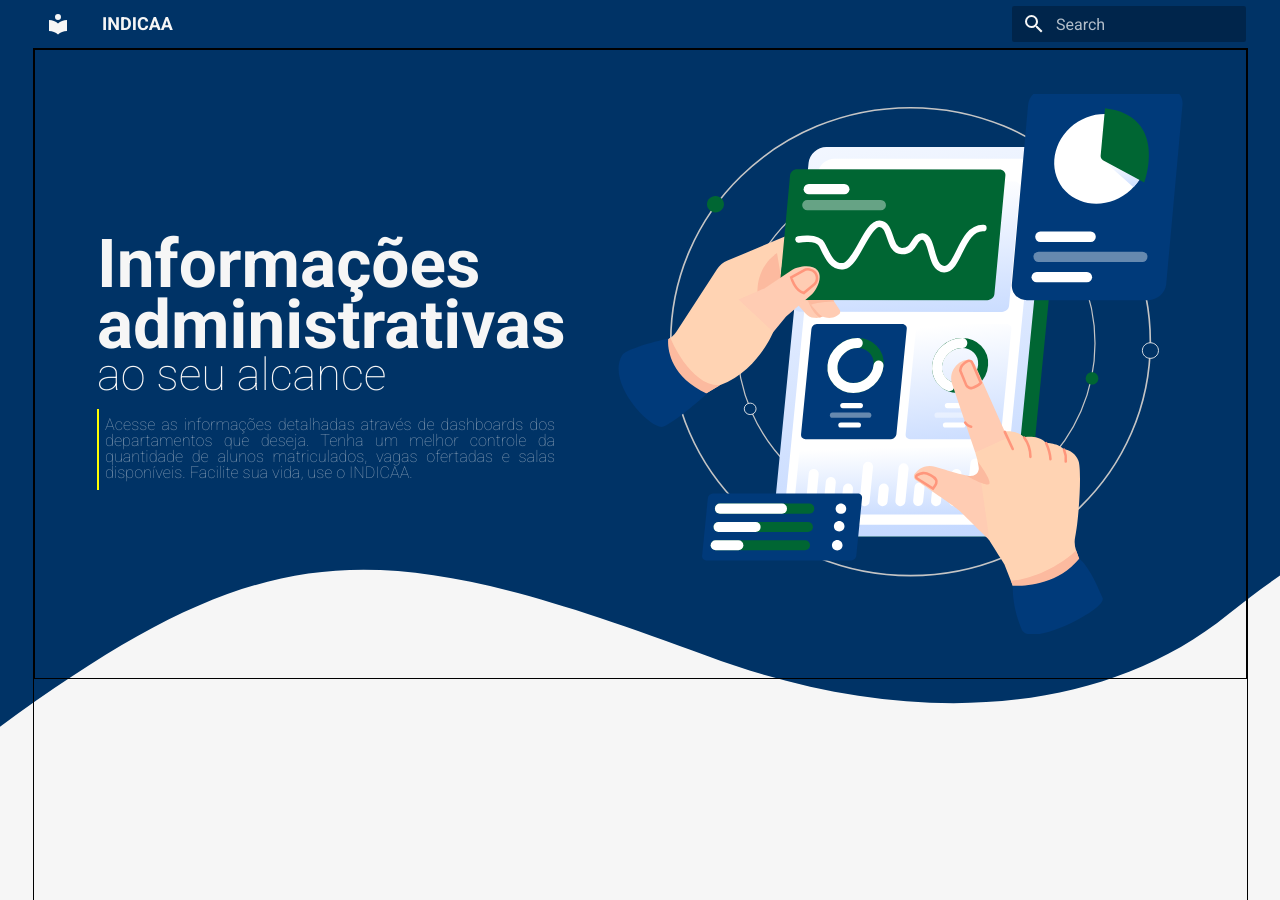
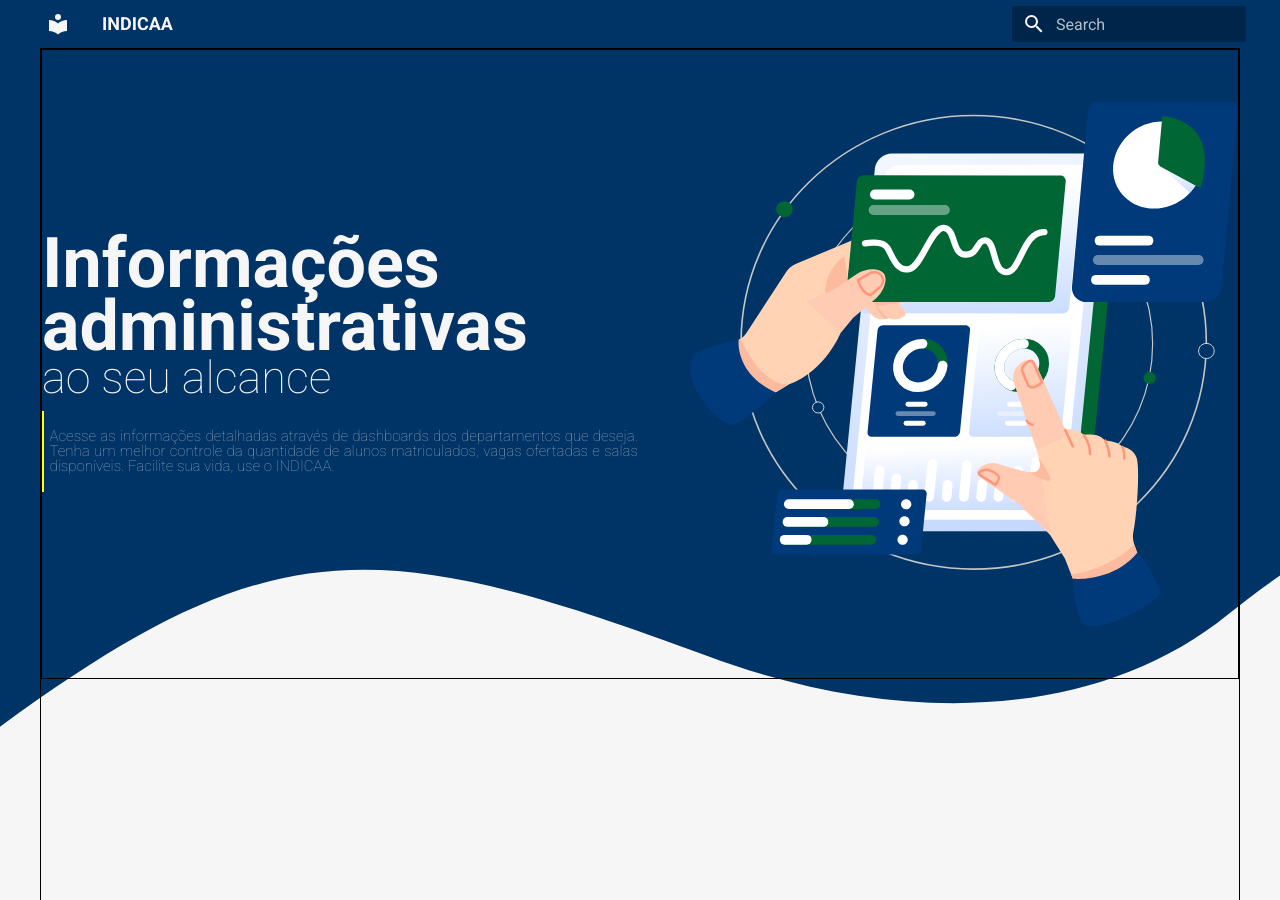
Before and after one commit to fga-eps-mds/2021.2-INDICAA-Wiki, an MkDocs documentation site: the page built from docs/index.md, in a window 1280 px wide and 900 px high. Built offline with MkDocs 1.6.1 and Material for MkDocs 9.7.7, drawn with Linux system fonts in a browser that asks for light colours.

Commit message:
:repeat:(#119):Alteração na responsividade

```diff
--- a/overrides/home.html
+++ b/overrides/home.html
@@ -14,7 +14,8 @@
         }
 
         .box{
-            width: 135vh;
+            width: 100%;
+            max-width: 1200px;
             height: max-content;
             border: solid black 1px;
         }
@@ -31,7 +32,7 @@
         .titulo-descritivo{
             font-family: "Roboto", sans-serif;
             font-weight: 700;
-            font-size: 7.5vh;
+            font-size: clamp(7em, 1em + 6vh, 7.5em);
             color: #F6F6F6;
             margin: 0;
             line-height: 90%;
@@ -39,17 +40,18 @@
 
         .sub{
             font-weight: 100;
-            font-size: 5vh;
+            font-size: clamp(4em, 1em + 4.5vh, 4.5em);
         }
 
         .minor{
             margin-top: .5em;
             display: flex;
             position: relative;
-            font-size: 1.8vh;
+            font-size: clamp(1em, 1em + 2vh, 1.5em);
             line-height: 1em;
             margin-left: .5em;
-            width: 50vh;
+            width: 100%;
+            max-width: fit-content;
             height: 10vh;
             align-items: center;
             text-align: justify;
@@ -66,7 +68,9 @@
         }
 
         .illustration{
-            height: 60vh;
+            width: 100%;
+            height: 100%;
+            max-width: 550px;
             margin-left: 5em;
         }
 
@@ -92,9 +96,10 @@
 
         @media only screen and (max-width: 768px) {
             .box{
-                width: 100vh;
+                height: max-content;
             }
             .apresentacao{
+                padding: 5vh;
                 flex-wrap: wrap;
             }
             .titulo-descritivo{
@@ -105,7 +110,6 @@
             }
             .minor{
                 font-size: 1.5vh;
-                width: 33vh;
             }
             .illustration{
                 height: 40vh;
```
